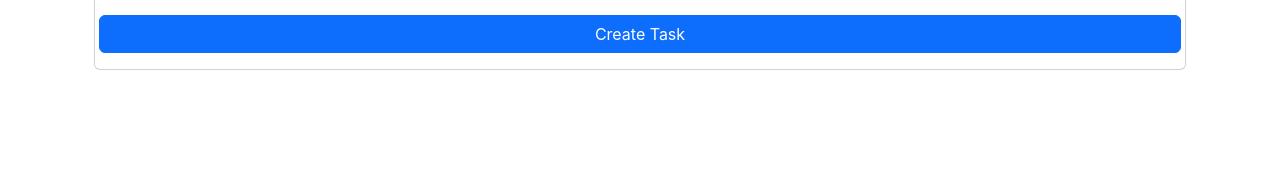
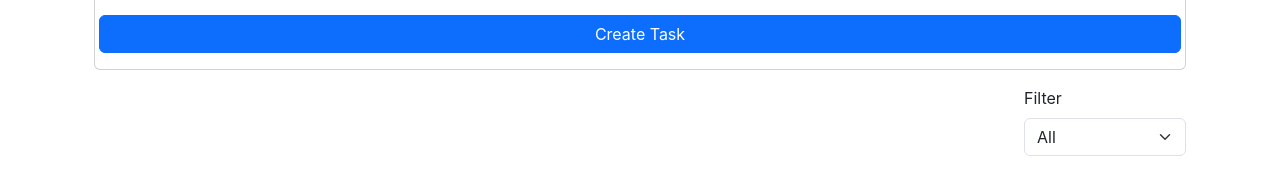
Before and after one commit to vaaluvishnu5146/zomatoclonedev, a React (Create React App) app: page /todo in a window 1280 px wide. Shown: the part 144-338 px from the top of the page. Built offline with nearby package versions, Linux system fonts and the light colour scheme.

Commit message:
Added filter functionality to todo app

```diff
--- a/src/Pages/Todo.js
+++ b/src/Pages/Todo.js
@@ -42,7 +42,6 @@ export default function Todo() {
   }
 
   function handleInput(e) {
-    console.log(e.target.id, e.target.value);
     let todoCopy = {
       ...todo,
       status: "not completed",
@@ -62,6 +61,7 @@ export default function Todo() {
       let matchedData = todosCopy.filter((d) => d.title !== todo.title);
       matchedData.push(todo);
       setTodos(matchedData);
+      setTodo({});
       setMode("create");
     }
   }
@@ -72,8 +72,10 @@ export default function Todo() {
     setTodos(matchedData);
   }
 
-  function renderCards(data = []) {
-    return data.map((d, i) => (
+  function renderCards(data = [], filterType = "all") {
+    const _d =
+      filterType === "all" ? data : todos.filter((d) => d.status === filter);
+    return _d.map((d, i) => (
       <TaskCard
         data={d}
         key={`${d.title}-${i}`}
@@ -86,7 +88,7 @@ export default function Todo() {
   return (
     <div className="container">
       <div className="container-fluid">
-        <div className="card">
+        <div className="card mb-3">
           <div className="card-body">
             <div className="row">
               <div className="col-4">
@@ -129,11 +131,18 @@ export default function Todo() {
             </div>
           </div>
         </div>
-        <div className="row">
-          {filter === "all"
-            ? renderCards(todos)
-            : renderCards(todos.filter((d) => d.status === filter))}
+        <div className="row d-flex flex-row-reverse mb-3">
+          <div className="col-2">
+            <BasicDropdown
+              label="Filter"
+              id="filter"
+              options={[{ label: "All", value: "all" }, ...status]}
+              onSelect={(e) => setFilter(e.target.value)}
+              value={filter}
+            />
+          </div>
         </div>
+        <div className="row">{renderCards(todos, filter)}</div>
       </div>
     </div>
   );
```
